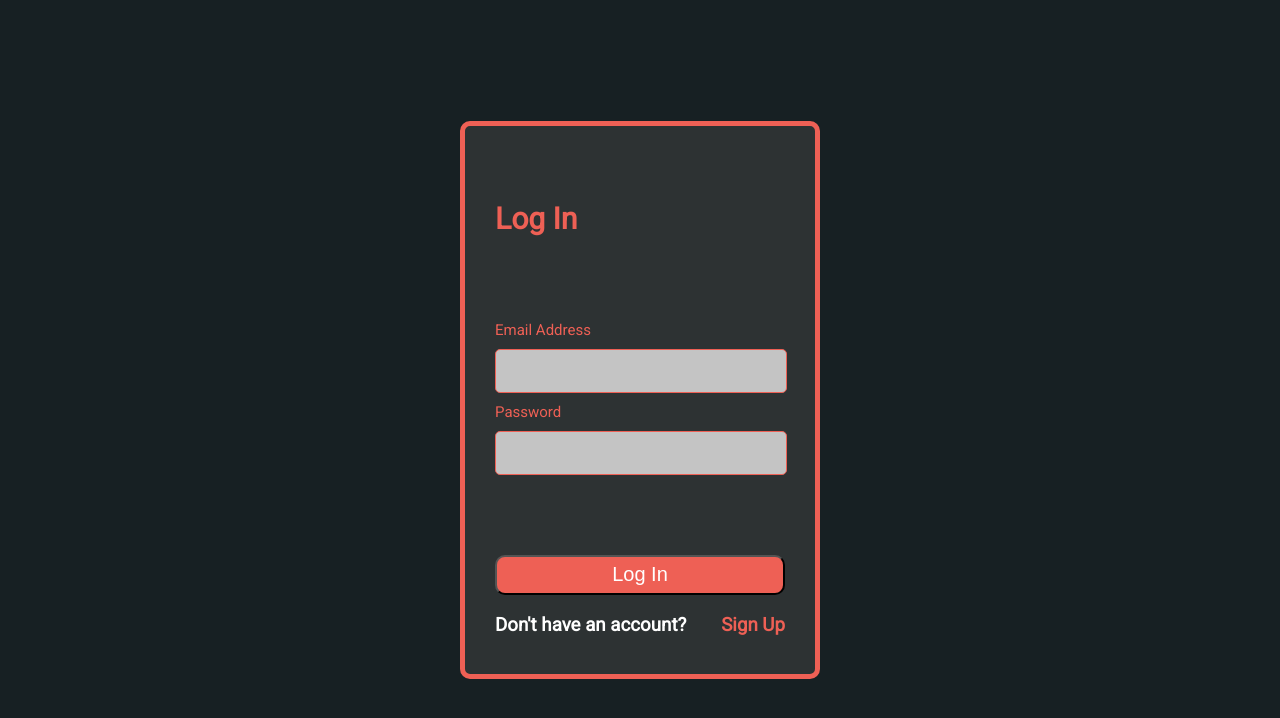
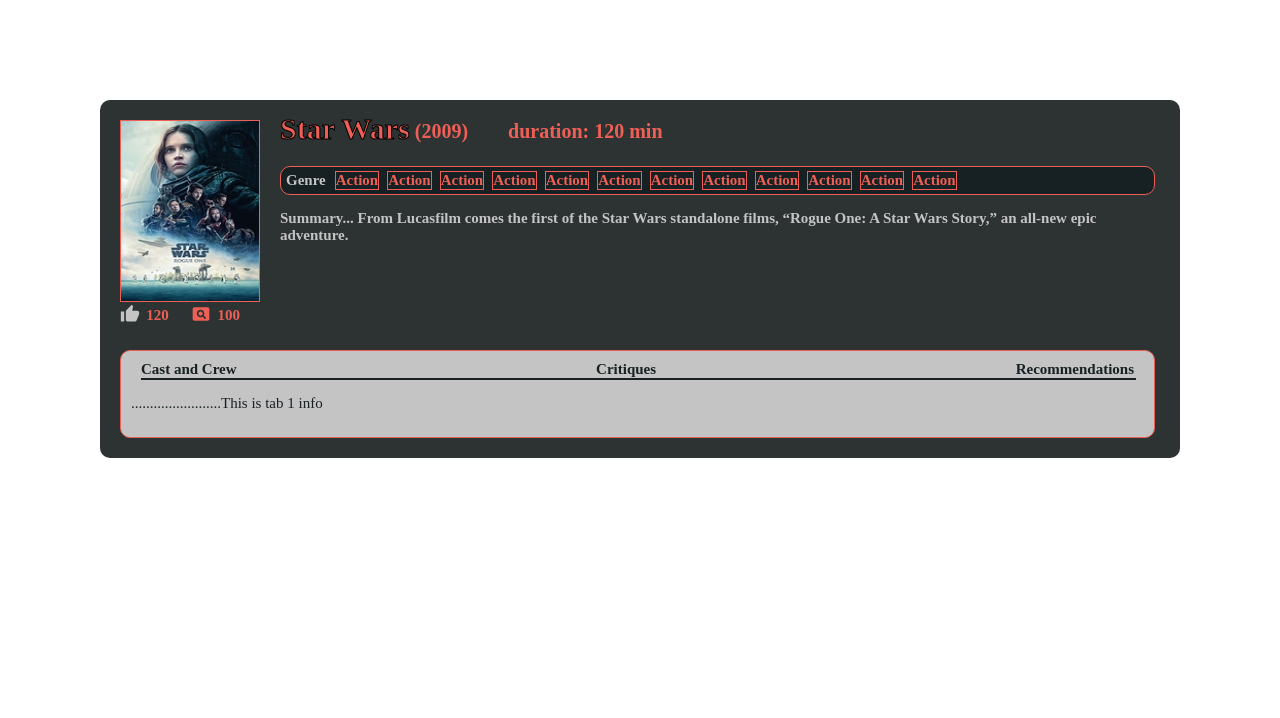
Before and after one commit to HarshSheth1128/wsiw, a React (Create React App) app: page / in a window 1280 px wide. Shown: the top 718 px of the page. Built offline with nearby package versions, Linux system fonts and the light colour scheme.

Commit message:
Anjali added text to show tab change

```diff
--- a/src/App.js
+++ b/src/App.js
@@ -14,12 +14,12 @@
   render() {
     return (
       <div className="App">
-        {/*
+        {
         <MovieViewPage
           isOpen={this.state.isMovieOpen}
         />
-        */}
-        <LoginPage isLogin={this.state.isLogin} />
+        }
+        {/*<LoginPage isLogin={this.state.isLogin} />*/}
       </div>
     );
   }
--- a/src/MovieViewPage/MovieViewPage.jsx
+++ b/src/MovieViewPage/MovieViewPage.jsx
@@ -134,15 +134,17 @@
                                     </h3>
                                 </div>
                                 <div className="TabBarLine"/>
+                                <div className="TabSpecificDetailWrapper">
                                     {this.state.ActiveTab=="tab1" && (
-                                    <p>{" ........................................................................ .................................................. ...........................................................This is tab 1 info"}</p>
+                                        <p className="TabSpecificText">{" ........................This is tab 1 info"}</p>
                                     )}
                                     {this.state.ActiveTab=="tab2" && (
-                                    <p>{"........................This is tab 2 info"}</p>
+                                        <p className="TabSpecificText">{"........................This is tab 2 info"}</p>
                                     )}
                                     {this.state.ActiveTab=="tab3" && (
-                                    <p>{"........................This is tab 3 info"}</p>
+                                        <p className="TabSpecificText">{"........................This is tab 3 info"}</p>
                                     )}
+                                </div>
                             </div>
                         </div>
                         </div>
--- a/src/MovieViewPage/MovieViewPage.scss
+++ b/src/MovieViewPage/MovieViewPage.scss
@@ -360,10 +360,24 @@
     }
 }
 
-//.TabSpecificDetailWrapper {
+.TabSpecificDetailWrapper {
+    display: flex;
+    flex-direction: column;
+    flex-wrap: wrap;
+    margin: 10px;
+    margin-top: 0px;
+}
 
-//}
-
-//.TabSpecificText {
-
-//}
+.TabSpecificText {
+    font-family: Karla;
+    font-style: normal;
+    font-weight: normal;
+    font-size: 15px;
+    color: $themeBlack;
+    display: flex;
+    width: 100%;
+    flex-direction: row;
+    @media only screen and (max-width: 500px){
+        font-size: 10px;
+    }
+}
```
Lines whose indentation alone changed are shown as unchanged.
